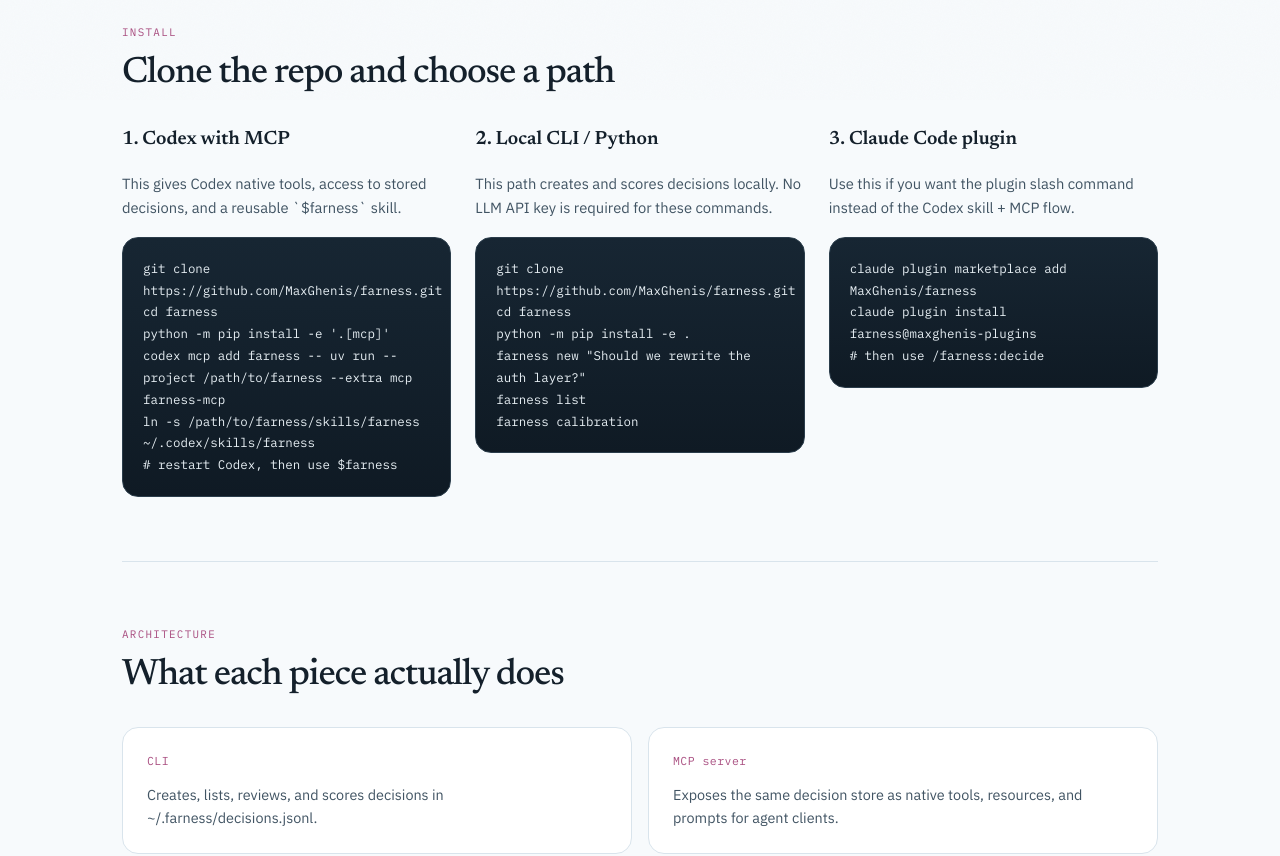
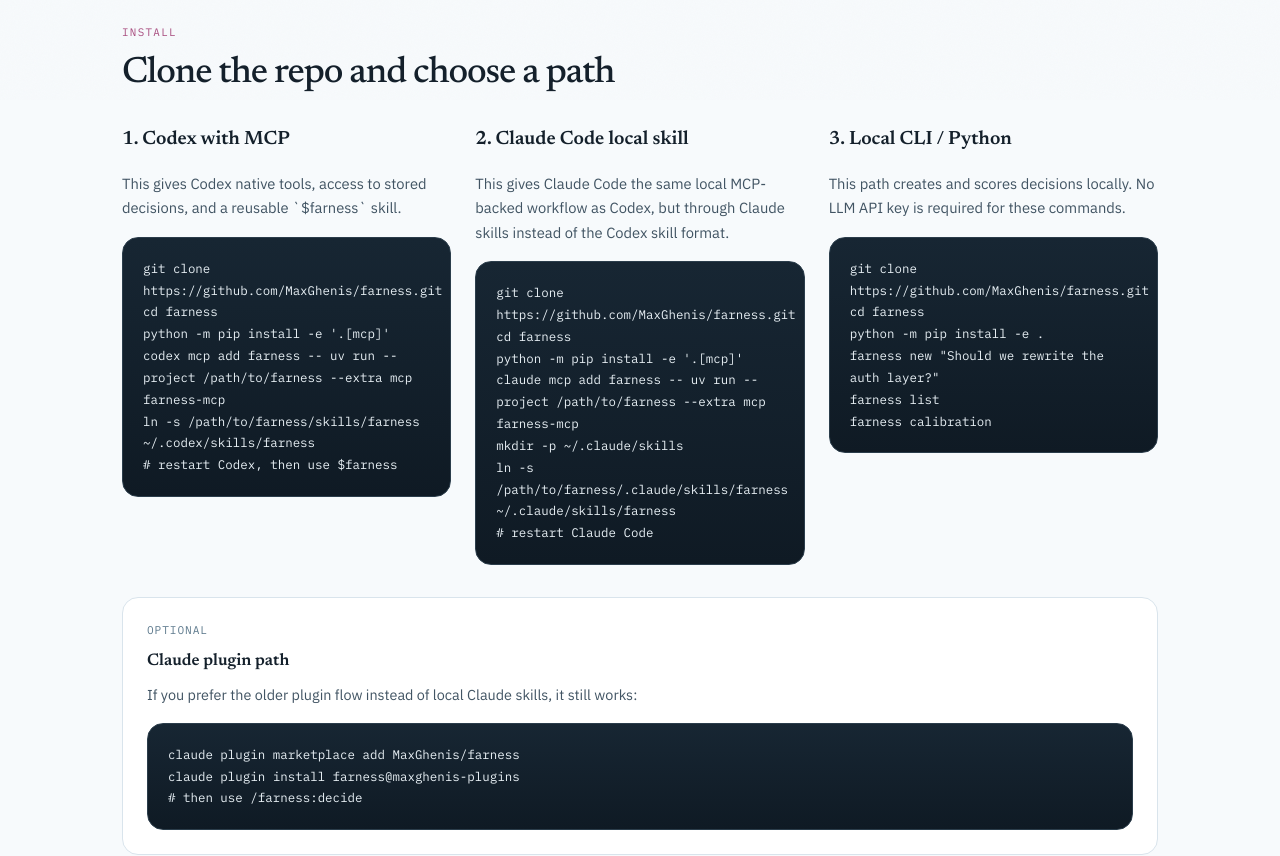
Before and after one commit to MaxGhenis/farness, a Next.js app in the folder site/: page /docs in a window 1280 px wide. Shown: the part 700-1556 px from the top of the page. Built offline with nearby package versions, Linux system fonts and the light colour scheme.

Commit message:
Add Claude local skill workflow

```diff
--- a/site/src/app/docs/page.tsx
+++ b/site/src/app/docs/page.tsx
@@ -120,7 +120,24 @@
 
             <div className="space-y-4">
               <h3 className="[font-family:var(--font-display)] text-[1.2rem] font-semibold text-[#14202B]">
-                2. Local CLI / Python
+                2. Claude Code local skill
+              </h3>
+              <p className="text-[0.92rem] text-[#415463] leading-[1.65]">
+                This gives Claude Code the same local MCP-backed workflow as Codex,
+                but through Claude skills instead of the Codex skill format.
+              </p>
+              <CodeBlock>{`git clone https://github.com/MaxGhenis/farness.git
+cd farness
+python -m pip install -e '.[mcp]'
+claude mcp add farness -- uv run --project /path/to/farness --extra mcp farness-mcp
+mkdir -p ~/.claude/skills
+ln -s /path/to/farness/.claude/skills/farness ~/.claude/skills/farness
+# restart Claude Code`}</CodeBlock>
+            </div>
+
+            <div className="space-y-4">
+              <h3 className="[font-family:var(--font-display)] text-[1.2rem] font-semibold text-[#14202B]">
+                3. Local CLI / Python
               </h3>
               <p className="text-[0.92rem] text-[#415463] leading-[1.65]">
                 This path creates and scores decisions locally. No LLM API key is
@@ -133,19 +150,22 @@
 farness list
 farness calibration`}</CodeBlock>
             </div>
+          </div>
 
-            <div className="space-y-4">
-              <h3 className="[font-family:var(--font-display)] text-[1.2rem] font-semibold text-[#14202B]">
-                3. Claude Code plugin
-              </h3>
-              <p className="text-[0.92rem] text-[#415463] leading-[1.65]">
-                Use this if you want the plugin slash command instead of the Codex
-                skill + MCP flow.
-              </p>
-              <CodeBlock>{`claude plugin marketplace add MaxGhenis/farness
+          <div className="mt-8 rounded-2xl bg-white border border-[#D9E4EC] p-6">
+            <div className="[font-family:var(--font-mono)] text-[0.7rem] uppercase tracking-[0.08em] text-[#5E7A8D] mb-2">
+              Optional
+            </div>
+            <div className="[font-family:var(--font-display)] text-[1.05rem] font-semibold text-[#14202B] mb-2">
+              Claude plugin path
+            </div>
+            <p className="text-[0.9rem] text-[#415463] leading-[1.65] mb-4">
+              If you prefer the older plugin flow instead of local Claude skills, it
+              still works:
+            </p>
+            <CodeBlock>{`claude plugin marketplace add MaxGhenis/farness
 claude plugin install farness@maxghenis-plugins
 # then use /farness:decide`}</CodeBlock>
-            </div>
           </div>
         </Section>
 
--- a/site/src/app/page.tsx
+++ b/site/src/app/page.tsx
@@ -503,9 +503,11 @@
     {
       title: "Claude Code",
       description:
-        "Install the plugin if you want the slash-command workflow and built-in skill trigger.",
-      code: `$ claude plugin marketplace add MaxGhenis/farness
-$ claude plugin install farness@maxghenis-plugins`,
+        "Use the same local MCP server plus a Claude skill. The plugin is still available if you prefer slash-command UX.",
+      code: `$ claude mcp add farness -- uv run --project /path/to/farness --extra mcp farness-mcp
+$ mkdir -p ~/.claude/skills
+$ ln -s /path/to/farness/.claude/skills/farness ~/.claude/skills/farness
+$ # restart Claude Code`,
     },
     {
       title: "CLI / Python",
```
Also changed, not shown: 3 other files (tests, documents, lock files or other folders).
